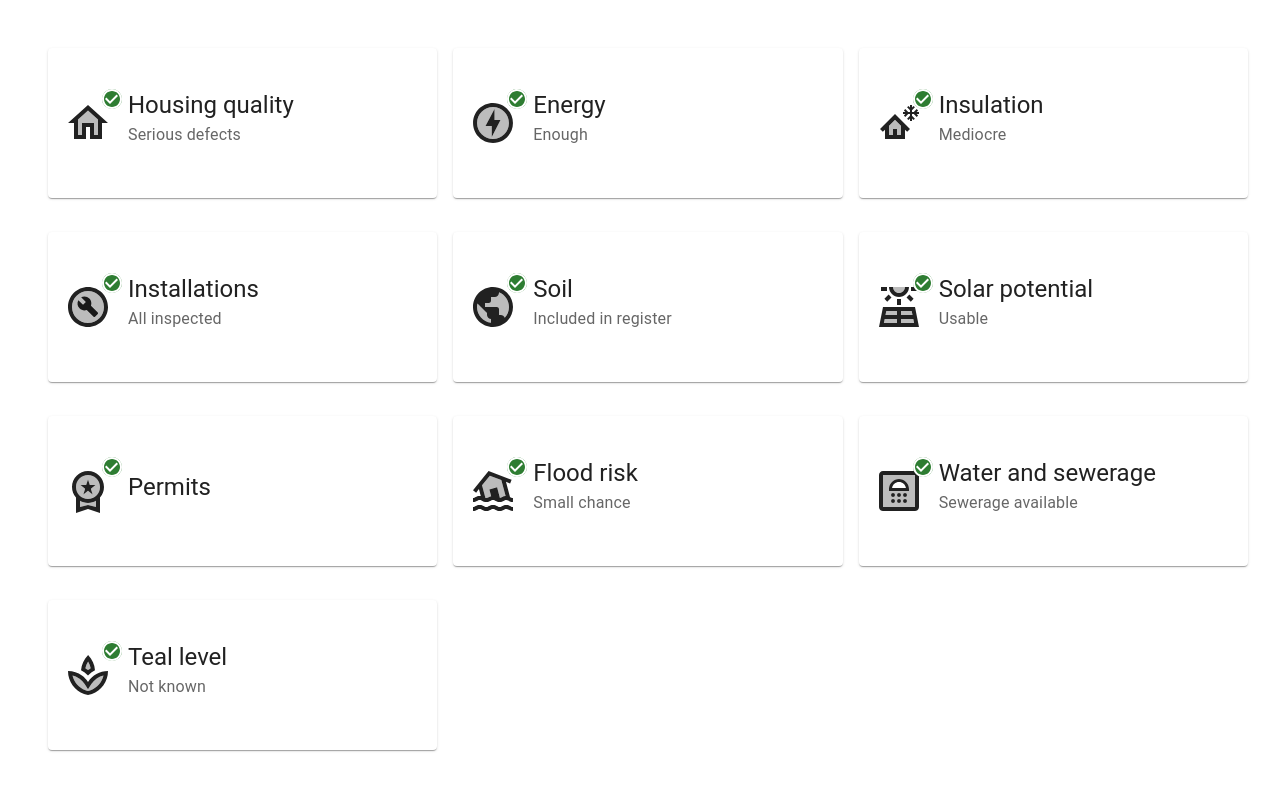
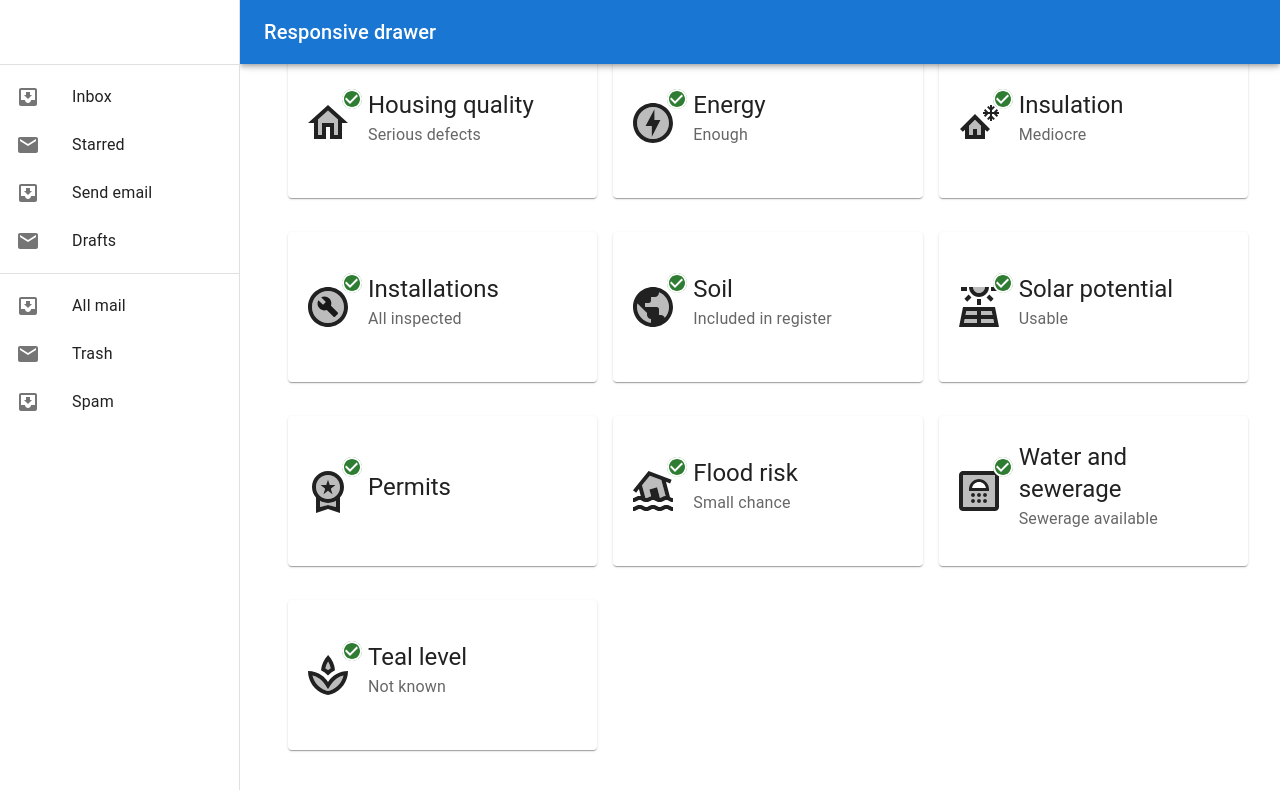
Before and after one commit to sciorba/green-forecast, a React (Vite) app: page / in a window 1280 px wide. Shown: the top 790 px of the page. Built offline with nearby package versions, Linux system fonts and the light colour scheme.

Commit message:
change routes

```diff
--- /dev/null
+++ b/src/components/Drawer.tsx
@@ -0,0 +1,144 @@
+import * as React from 'react';
+import AppBar from '@mui/material/AppBar';
+import Box from '@mui/material/Box';
+import CssBaseline from '@mui/material/CssBaseline';
+import Divider from '@mui/material/Divider';
+import Drawer from '@mui/material/Drawer';
+import IconButton from '@mui/material/IconButton';
+import InboxIcon from '@mui/icons-material/MoveToInbox';
+import List from '@mui/material/List';
+import ListItem from '@mui/material/ListItem';
+import ListItemButton from '@mui/material/ListItemButton';
+import ListItemIcon from '@mui/material/ListItemIcon';
+import ListItemText from '@mui/material/ListItemText';
+import MailIcon from '@mui/icons-material/Mail';
+import MenuIcon from '@mui/icons-material/Menu';
+import Toolbar from '@mui/material/Toolbar';
+import Typography from '@mui/material/Typography';
+
+const drawerWidth = 240;
+
+interface Props {
+  /**
+   * Injected by the documentation to work in an iframe.
+   * Remove this when copying and pasting into your project.
+   */
+  window?: () => Window;
+}
+
+export default function ResponsiveDrawer(props: Props) {
+  const { window } = props;
+  const [mobileOpen, setMobileOpen] = React.useState(false);
+  const [isClosing, setIsClosing] = React.useState(false);
+
+  const handleDrawerClose = () => {
+    setIsClosing(true);
+    setMobileOpen(false);
+  };
+
+  const handleDrawerTransitionEnd = () => {
+    setIsClosing(false);
+  };
+
+  const handleDrawerToggle = () => {
+    if (!isClosing) {
+      setMobileOpen(!mobileOpen);
+    }
+  };
+
+  const drawer = (
+    <div>
+      <Toolbar />
+      <Divider />
+      <List>
+        {['Inbox', 'Starred', 'Send email', 'Drafts'].map((text, index) => (
+          <ListItem key={text} disablePadding>
+            <ListItemButton>
+              <ListItemIcon>
+                {index % 2 === 0 ? <InboxIcon /> : <MailIcon />}
+              </ListItemIcon>
+              <ListItemText primary={text} />
+            </ListItemButton>
+          </ListItem>
+        ))}
+      </List>
+      <Divider />
+      <List>
+        {['All mail', 'Trash', 'Spam'].map((text, index) => (
+          <ListItem key={text} disablePadding>
+            <ListItemButton>
+              <ListItemIcon>
+                {index % 2 === 0 ? <InboxIcon /> : <MailIcon />}
+              </ListItemIcon>
+              <ListItemText primary={text} />
+            </ListItemButton>
+          </ListItem>
+        ))}
+      </List>
+    </div>
+  );
+
+  // Remove this const when copying and pasting into your project.
+  const container = window !== undefined ? () => window().document.body : undefined;
+
+  return (
+    <Box sx={{ display: 'flex' }}>
+      <CssBaseline />
+      <AppBar
+        position="fixed"
+        sx={{
+          width: { sm: `calc(100% - ${drawerWidth}px)` },
+          ml: { sm: `${drawerWidth}px` },
+        }}
+      >
+        <Toolbar>
+          <IconButton
+            color="inherit"
+            aria-label="open drawer"
+            edge="start"
+            onClick={handleDrawerToggle}
+            sx={{ mr: 2, display: { sm: 'none' } }}
+          >
+            <MenuIcon />
+          </IconButton>
+          <Typography variant="h6" noWrap component="div">
+            Responsive drawer
+          </Typography>
+        </Toolbar>
+      </AppBar>
+      <Box
+        component="nav"
+        sx={{ width: { sm: drawerWidth }, flexShrink: { sm: 0 } }}
+        aria-label="mailbox folders"
+      >
+        {/* The implementation can be swapped with js to avoid SEO duplication of links. */}
+        <Drawer
+          container={container}
+          variant="temporary"
+          open={mobileOpen}
+          onTransitionEnd={handleDrawerTransitionEnd}
+          onClose={handleDrawerClose}
+          ModalProps={{
+            keepMounted: true, // Better open performance on mobile.
+          }}
+          sx={{
+            display: { xs: 'block', sm: 'none' },
+            '& .MuiDrawer-paper': { boxSizing: 'border-box', width: drawerWidth },
+          }}
+        >
+          {drawer}
+        </Drawer>
+        <Drawer
+          variant="permanent"
+          sx={{
+            display: { xs: 'none', sm: 'block' },
+            '& .MuiDrawer-paper': { boxSizing: 'border-box', width: drawerWidth },
+          }}
+          open
+        >
+          {drawer}
+        </Drawer>
+      </Box>
+    </Box>
+  );
+}
--- a/src/main.tsx
+++ b/src/main.tsx
@@ -1,13 +1,18 @@
 import React from 'react'
 import ReactDOM from 'react-dom/client'
 import './index.css'
-import {createBrowserRouter, RouterProvider} from "react-router-dom";
-import {routes} from "./routes.tsx";
+import {BrowserRouter} from "react-router-dom";
+import {AppRoutes} from "./routes.tsx";
+import ResponsiveDrawer from "./components/Drawer.tsx";
 
-const router = createBrowserRouter(routes);
 
 ReactDOM.createRoot(document.getElementById('root')!).render(
   <React.StrictMode>
-      <RouterProvider router={router} />
+    <BrowserRouter>
+      <>
+        <ResponsiveDrawer />
+        <AppRoutes/>
+      </>
+    </BrowserRouter>
   </React.StrictMode>,
 )
--- a/src/routes.tsx
+++ b/src/routes.tsx
@@ -1,13 +1,13 @@
-import {RouteObject} from "react-router/dist/lib/context";
 import {Dashboard} from "./views/Dashboard.tsx";
+import {Route, Routes} from "react-router-dom";
 
-export const routes: RouteObject[] = [
-  {
-    path: "/",
-    element: <Dashboard/>,
-  },
-  {
-    path: '/form',
-    element: <div>form</div>
-  }
-]
+export const AppRoutes = () => {
+
+  return (
+    <Routes>
+      <Route path="/" element={<Dashboard/>}>
+        <Route path="about" element={<div>about</div>} />
+      </Route>
+    </Routes>
+  );
+}
```
